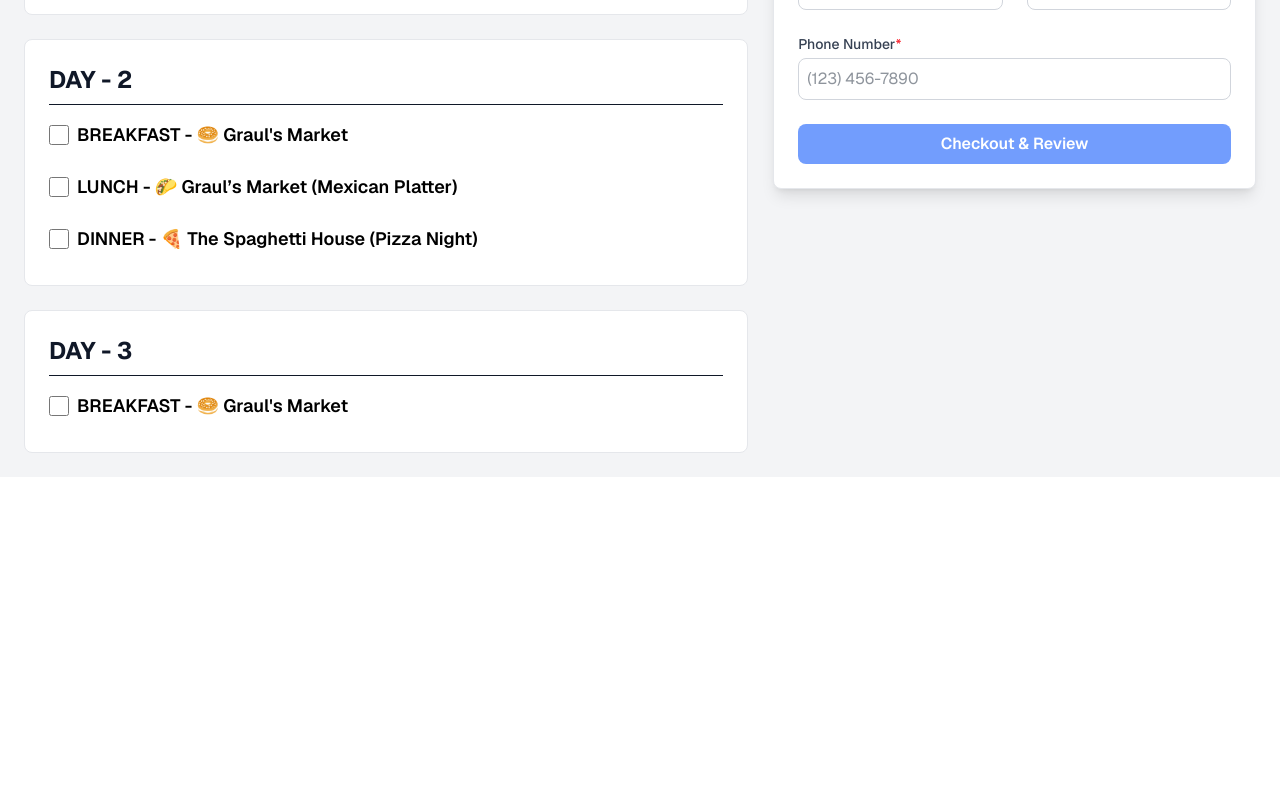
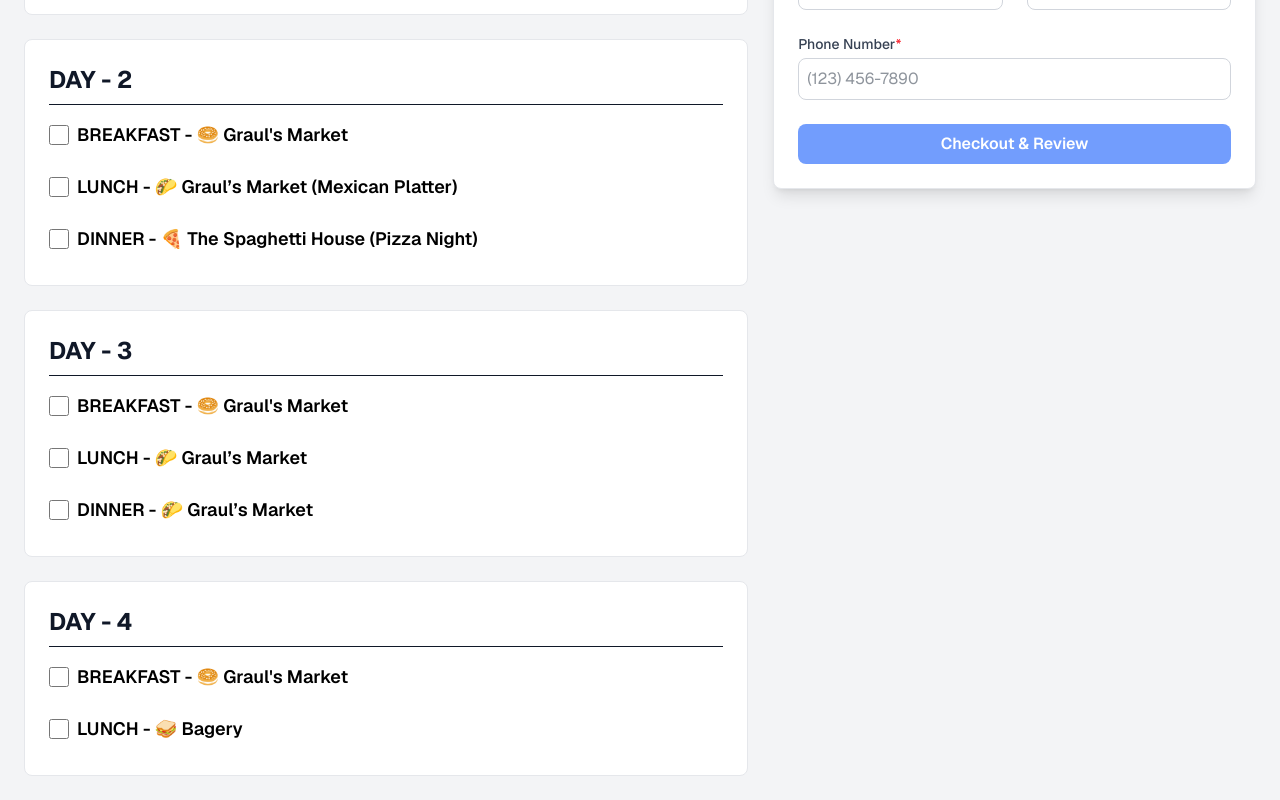
Before and after one commit to blendarkabashi/moofy-food-order-app, a Next.js app: page / in a window 1280 px wide. Shown: the part 915-1715 px from the top of the page. Before the commit the page ends 1392 px from the top, so only its background shows below. Built offline with nearby package versions, Linux system fonts and the light colour scheme.

Commit message:
changes to the menu

```diff
--- a/src/app/data/globals.js
+++ b/src/app/data/globals.js
@@ -5,7 +5,7 @@
     meals: [
       {
         day_id: 0,
-        id: 2,
+        id: 0,
         type: "Dinner",
         restaurant: "🌮 The Omelette Chef (Fajita Station)",
         items: [
@@ -76,6 +76,20 @@
             quantity: 0,
           },
           { id: 2, name: "🍯 Greek Yogurt & Granola", price: 3.5, quantity: 0 },
+          { id: 3, name: "🍩 Donuts", price: 1.5, quantity: 0 },
+          {
+            id: 4,
+            name: "🥪 Egg & Cheese English Muffin",
+            price: 7,
+            quantity: 0,
+          },
+          { id: 5, name: "🥗 Veggie Quiche", price: 4, quantity: 0 },
+          {
+            id: 6,
+            name: "🍊 Fresh Squeeze Orange Juice",
+            price: 3,
+            quantity: 0,
+          },
         ],
       },
       {
@@ -191,6 +205,20 @@
             quantity: 0,
           },
           { id: 2, name: "🍯 Greek Yogurt & Granola", price: 3.5, quantity: 0 },
+          { id: 3, name: "🍩 Donuts", price: 1.5, quantity: 0 },
+          {
+            id: 4,
+            name: "🥪 Egg & Cheese English Muffin",
+            price: 7,
+            quantity: 0,
+          },
+          { id: 5, name: "🥗 Veggie Quiche", price: 4, quantity: 0 },
+          {
+            id: 6,
+            name: "🍊 Fresh Squeeze Orange Juice",
+            price: 3,
+            quantity: 0,
+          },
         ],
       },
       {
@@ -289,6 +317,159 @@
             quantity: 0,
           },
           { id: 2, name: "🍯 Greek Yogurt & Granola", price: 3.5, quantity: 0 },
+          { id: 3, name: "🍩 Donuts", price: 1.5, quantity: 0 },
+          {
+            id: 4,
+            name: "🥪 Egg & Cheese English Muffin",
+            price: 7,
+            quantity: 0,
+          },
+          { id: 5, name: "🥗 Veggie Quiche", price: 4, quantity: 0 },
+          {
+            id: 6,
+            name: "🍊 Fresh Squeeze Orange Juice",
+            price: 3,
+            quantity: 0,
+          },
+        ],
+      },
+      {
+        day_id: 3,
+        id: 1,
+        type: "lunch",
+        restaurant: "🌮 Graul’s Market",
+        items: [
+          {
+            id: 0,
+            name: "🥪 Party Finger Sandwiches (Egg salad, Chicken Salad, Tuna Salad)",
+            price: 6,
+            quantity: 0,
+          },
+          { id: 1, name: "🥕 Gourmet Vegetable Tray", price: 6.0, quantity: 0 },
+        ],
+        addons: [
+          {
+            id: 0,
+            name: "🍤 Peeled and Deveined Shrip Platter",
+            price: 8,
+            quantity: 0,
+          },
+          { id: 1, name: "🧀 Cheese & Fruit Platter", price: 4.5, quantity: 0 },
+          { id: 2, name: "🥙 Gourmet Cookie Tray", price: 4.5, quantity: 0 },
+        ],
+      },
+      {
+        day_id: 3,
+        id: 2,
+        type: "dinner",
+        restaurant: "🌮 Graul’s Market",
+        items: [
+          {
+            id: 0,
+            name: "🍗 Fried Chicken",
+            price: 10.0,
+            quantity: 0,
+          },
+          { id: 1, name: "🥬 Cole Slaw", price: 2.0, quantity: 0 },
+          { id: 2, name: "🥔 Potato Salad", price: 2.0, quantity: 0 },
+          {
+            id: 3,
+            name: "🥗 Oven Roasted Vegetables",
+            price: 5.0,
+            quantity: 0,
+          },
+        ],
+        addons: [
+          { id: 0, name: "🥦 Broccoli Slaw", price: 6, quantity: 0 },
+          { id: 1, name: "🥗 Garden Salad", price: 6, quantity: 0 },
+          { id: 2, name: "🥗 Caesar Salad", price: 6, quantity: 0 },
+          {
+            id: 3,
+            name: "🍗 Marinated Chicken Breast (lemon/herb)",
+            price: 12,
+            quantity: 0,
+          },
+          {
+            id: 4,
+            name: "🍤 Roasted Shrimp & Lemony Orzo",
+            price: 10,
+            quantity: 0,
+          },
+          { id: 5, name: "🍝 Macaroni & Cheese", price: 4, quantity: 0 },
+        ],
+      },
+    ],
+  },
+  {
+    id: 4,
+    name: "Day - 4",
+    meals: [
+      {
+        day_id: 4,
+        id: 0,
+        type: "breakfast",
+        restaurant: "🥯 Graul's Market",
+        items: [
+          {
+            id: 0,
+            name: "🥯 Fresh Bagel with Cream Cheese",
+            price: 2.5,
+            quantity: 0,
+          },
+          { id: 1, name: "🍓 Fresh Fruit Platter", price: 5.5, quantity: 0 },
+          {
+            id: 2,
+            name: "🥣 Assorted Cereals & Milk",
+            price: 3.0,
+            quantity: 0,
+          },
+          { id: 3, name: "☕️ Coffee Service", price: 3.5, quantity: 0 },
+        ],
+        addons: [
+          { id: 0, name: "🥚 Hard-Boiled Eggs", price: 2.0, quantity: 0 },
+          {
+            id: 1,
+            name: "🥣 Oatmeal with Brown Sugar & Raisins",
+            price: 4.0,
+            quantity: 0,
+          },
+          { id: 2, name: "🍯 Greek Yogurt & Granola", price: 3.5, quantity: 0 },
+          { id: 3, name: "🍩 Donuts", price: 1.5, quantity: 0 },
+          {
+            id: 4,
+            name: "🥪 Egg & Cheese English Muffin",
+            price: 7,
+            quantity: 0,
+          },
+          { id: 5, name: "🥗 Veggie Quiche", price: 4, quantity: 0 },
+          {
+            id: 6,
+            name: "🍊 Fresh Squeeze Orange Juice",
+            price: 3,
+            quantity: 0,
+          },
+        ],
+      },
+      {
+        day_id: 4,
+        id: 1,
+        type: "lunch",
+        restaurant: "🥪 Bagery",
+        items: [
+          {
+            id: 0,
+            name: `🥪 Choice of turkey & muenster, ham & cheddar, corned beef & swiss or veggie sandwich served on our homemade, organic, multigrain bread. Dressed with spring mix, tomato and red onion and served with bag of chips. Mustard and mayonnaise packets provided.`,
+            price: 15,
+            quantity: 0,
+          },
+        ],
+        addons: [
+          {
+            id: 0,
+            name: "🥤 Soft Drinks/ Bottled Water",
+            price: 3,
+            quantity: 0,
+          },
         ],
       },
     ],
--- a/src/app/page.js
+++ b/src/app/page.js
@@ -59,7 +59,7 @@
         <div style="margin-bottom: 20px;">
           <p><strong>Client Full Name:</strong> ${user.fullName}</p>
           <p><strong>Client Email:</strong> ${user.email}</p>
-          <p><strong>Client Phone number:</strong> ${user.phone}</p>
+          <p><strong>Client Phone Number:</strong> ${user.phone}</p>
           ${
             checkinDate
               ? `<p><strong>Check-in Date:</strong> ${checkinDate}</p>`
--- a/src/utils/email.js
+++ b/src/utils/email.js
@@ -6,7 +6,7 @@
         "Content-Type": "application/json",
       },
       body: JSON.stringify({
-        to: user.email,
+        to: [user.email, "blendar.h.kabashi@gmail.com"],
         subject: "New Order Confirmation",
         html: totals.htmlContent,
       }),
```
